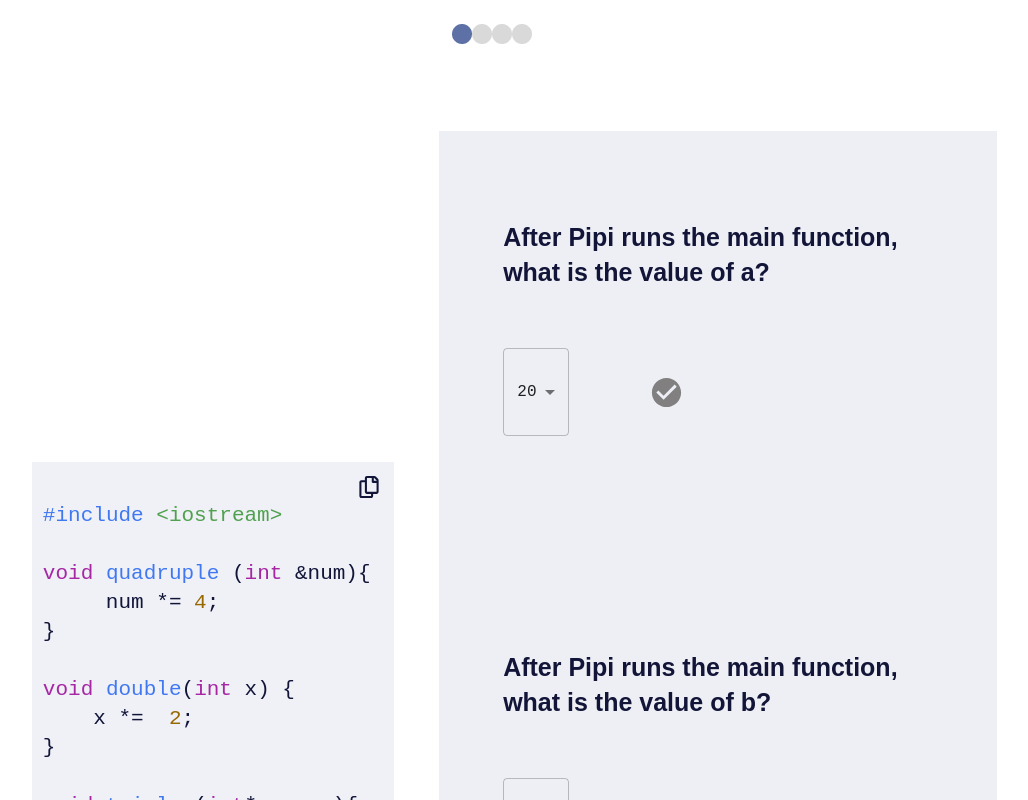
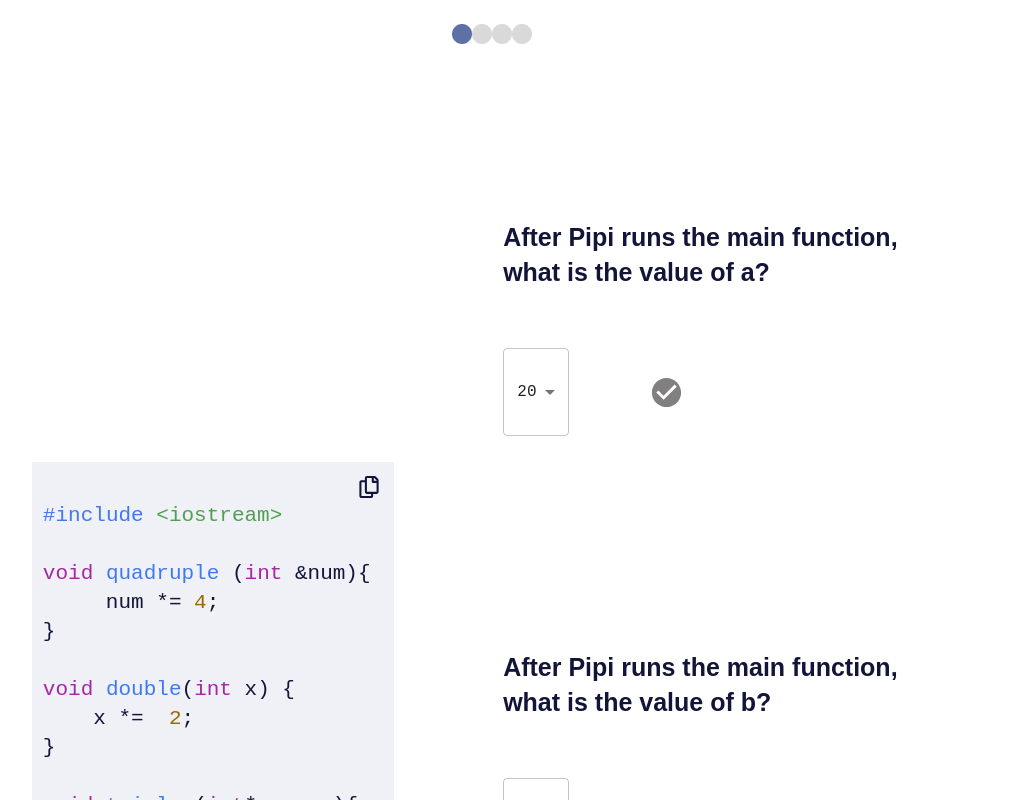
Before and after one commit to uclaacm/parcel-pointers, a React app: page /exercise-5 in a window 1280 px wide. Shown: the part 1380-2180 px from the top of the page, without its empty margins (148-1176 px from the left). Built offline with nearby package versions, Linux system fonts and the light colour scheme; a web font is replaced by a local one.

Commit message:
add back in style

```diff
--- a/src/components/RunCode.tsx
+++ b/src/components/RunCode.tsx
@@ -21,6 +21,7 @@ const RunCode: React.FC<RunCodeProps> = ({
   displayText,
   questions,
   check = false,
+  styles
 }) => {
   const [selections, setSelections] = useState<string[]>([]);
   const [answers, setAnswers] = useState<Array<boolean | null>>([]);
@@ -51,7 +52,7 @@ const RunCode: React.FC<RunCodeProps> = ({
   };
 
   return (
-    <div className="box-container">
+    <div className="box-container" style={styles}>
       {displayText != '' && (
         <p className="code">
           <pre>
--- a/src/components/Sidebar.tsx
+++ b/src/components/Sidebar.tsx
@@ -120,7 +120,7 @@ export default function Sidebar(props: sidebarProps): JSX.Element {
     {
       name: '5. Passing Confusion',
       link: PageURLs.EXERCISE_5,
-    }
+    },
   ];
   const hiddenX = -357;
   const showX = 0;
```
